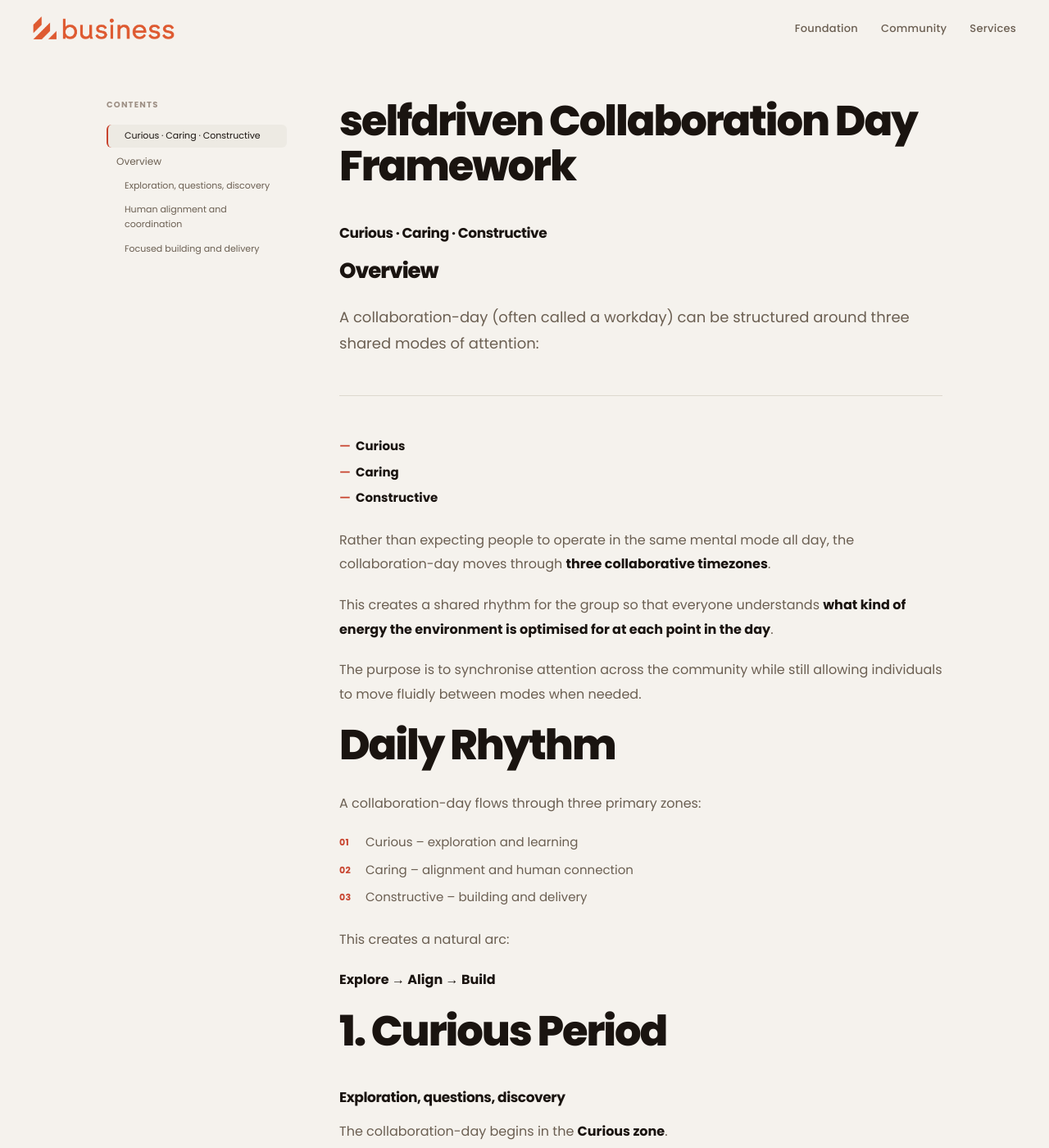
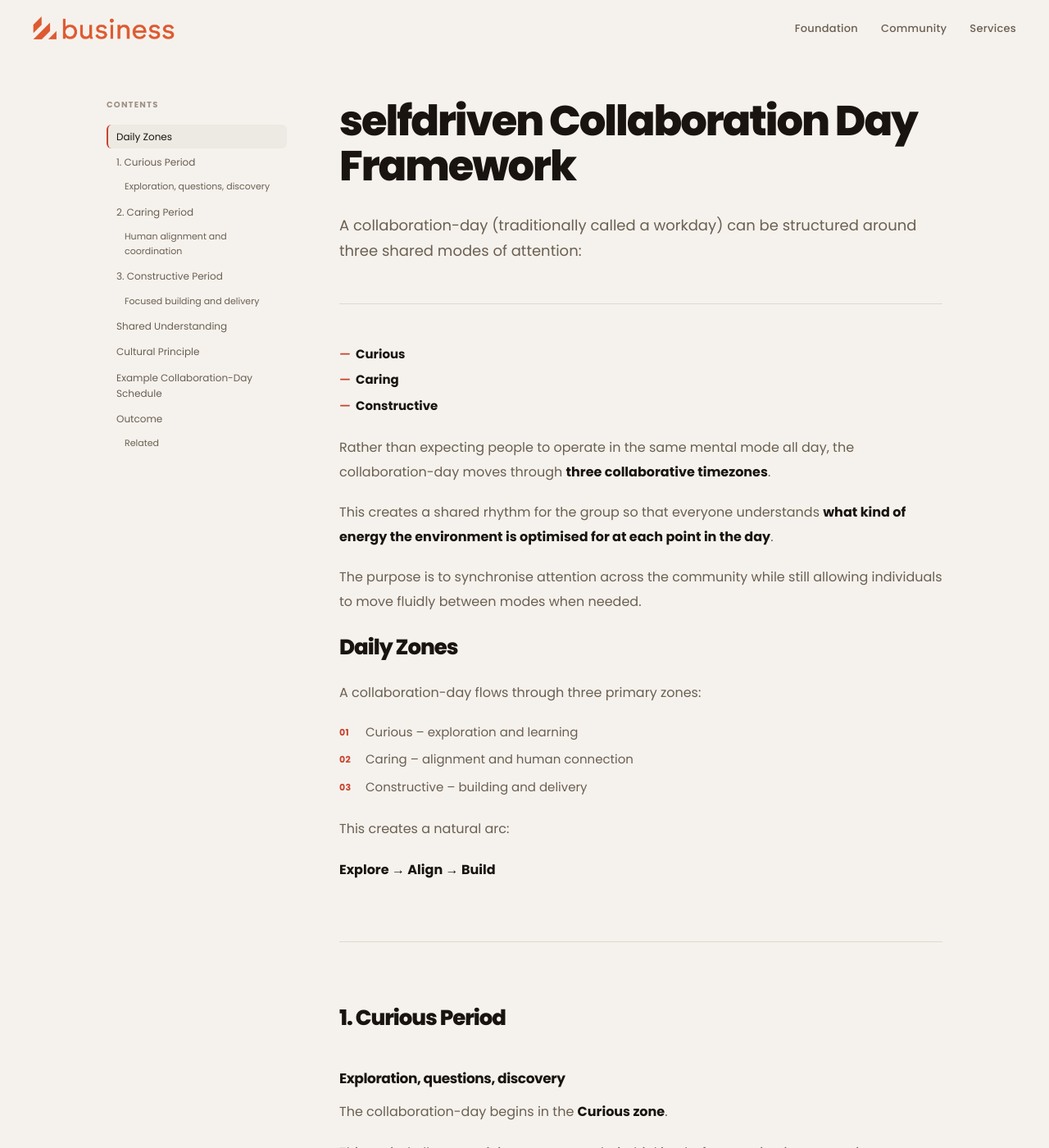
Before and after one commit to selfdriven-services/selfdriven-business, a Jekyll site: the page built from docs/pages/framework-the-collaborative-day.md, in a window 1280 px wide and 1400 px high. Shown: the whole window at 82% size. Built offline with Jekyll 4.4.1, drawn with Linux system fonts in a browser that asks for light colours; some of the changed text lies outside the part shown.

Commit message:
Update framework-the-collaborative-day.md

```diff
--- a/docs/pages/framework-the-collaborative-day.md
+++ b/docs/pages/framework-the-collaborative-day.md
@@ -4,11 +4,8 @@ title:  selfdriven Collaboration Day Framework - selfdriven.business
 permalink: /frameworks/the-collaborative-day
 ---
 # selfdriven Collaboration Day Framework
-### Curious · Caring · Constructive
 
-## Overview
-
-A collaboration-day (often called a workday) can be structured around three shared modes of attention:
+A collaboration-day (traditionally called a workday) can be structured around three shared modes of attention:
 
 - **Curious**
 - **Caring**
@@ -20,7 +17,7 @@ This creates a shared rhythm for the group so that everyone understands **what k
 
 The purpose is to synchronise attention across the community while still allowing individuals to move fluidly between modes when needed.
 
-# Daily Rhythm
+## Daily Zones
 
 A collaboration-day flows through three primary zones:
 
@@ -32,7 +29,7 @@ This creates a natural arc:
 
 **Explore → Align → Build**
 
-# 1. Curious Period
+## 1. Curious Period
 ### Exploration, questions, discovery
 
 The collaboration-day begins in the **Curious zone**.
@@ -63,7 +60,7 @@ Example timing:
 
 Morning opening session or early-day exploration block.
 
-# 2. Caring Period
+## 2. Caring Period
 ### Human alignment and coordination
 
 After curiosity comes **Caring**.
@@ -96,7 +93,7 @@ Example timing:
 
 Late morning or mid-day coordination sessions.
 
-# 3. Constructive Period
+## 3. Constructive Period
 ### Focused building and delivery
 
 The majority of the day is spent in the **Constructive zone**.
@@ -129,7 +126,7 @@ Example timing:
 
 Extended afternoon deep-work blocks.
 
-# Shared Understanding
+## Shared Understanding
 
 The key value of this model is **synchronisation of expectations**.
 
@@ -141,7 +138,7 @@ When everyone understands which zone the collaboration-day is currently in:
 
 This reduces friction inside collaborative environments.
 
-# Cultural Principle
+## Cultural Principle
 
 The collaboration-day supports three behavioural principles:
 
@@ -156,7 +153,7 @@ Build things that make the community stronger.
 
 Together these create a collaborative culture where people are free to think, relate, and build — without those modes competing with each other.
 
-# Example Collaboration-Day Schedule
+## Example Collaboration-Day Schedule
 
 Example structure (adaptable to any organisation):
 
@@ -176,7 +173,7 @@ Deep work and project delivery
 Constructive review / reflection
 Sharing progress and lessons learned
 
-# Outcome
+## Outcome
 
 A collaboration-day structured around **Curious, Caring, and Constructive** creates a healthier rhythm for communities and teams.
 
@@ -187,3 +184,9 @@ It recognises that meaningful work requires three things:
 - focused creation
 
 When these modes are intentionally sequenced, collaboration becomes calmer, clearer, and more productive.
+
+---
+
+### Related
+
+- [The 8 Areas of Focus Framework](https://actuate.selfdriven.community/framework/areas-of-focus)
```
